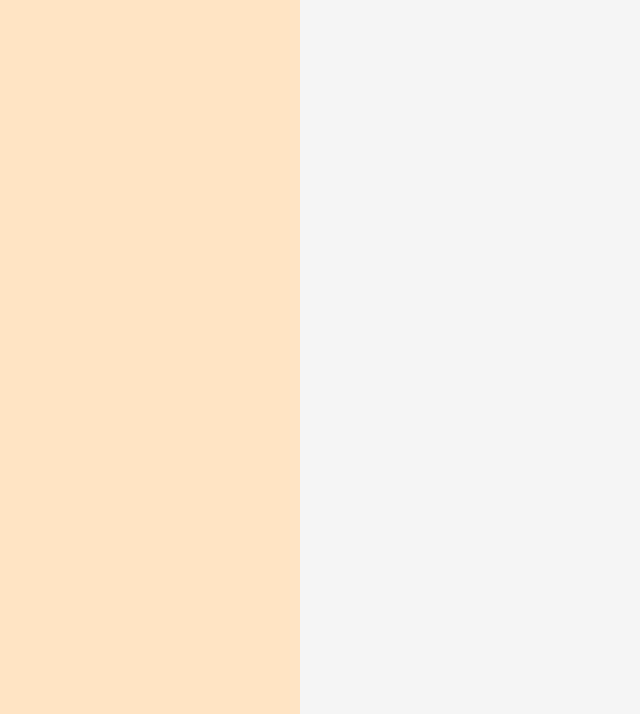
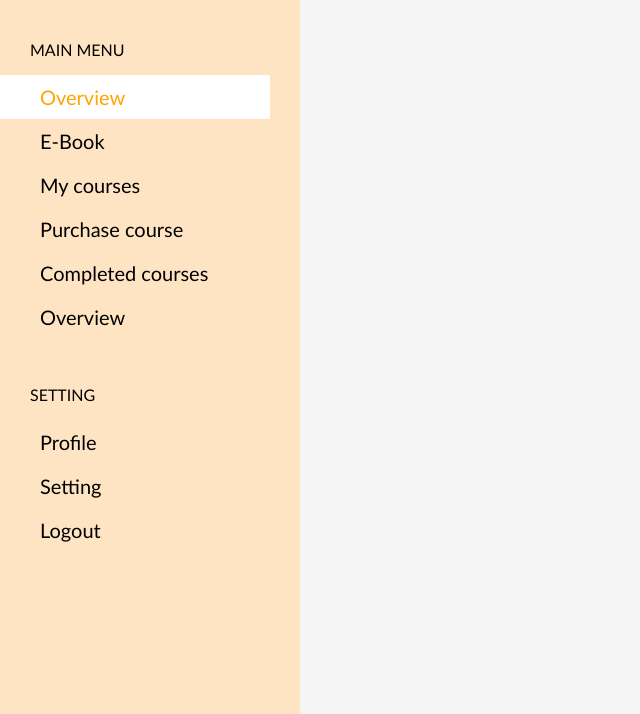
Before and after one commit to JurguteJak/50-grupe-eduhouse, a website: page index.html in a window 1280 px wide. Shown: the part 86-800 px from the top of the page, without its empty margins (0-640 px from the left). Drawn offline with Linux system fonts and the light colour scheme.

Commit message:
Final Aside

```diff
--- /dev/null
+++ b/css/aside.css
@@ -0,0 +1,45 @@
+aside {
+    display: flex;
+    flex-direction: column;
+    gap: 40px;
+    padding: 30px;
+    padding-left: 0;
+    background-color: bisque;
+}
+
+.logo {
+    margin-left: 30px;
+}
+
+.main-nav {
+    display: flex;
+    flex-direction: column;
+    gap: 30px;
+}
+
+.nav-group {
+    display: flex;
+    flex-direction: column;
+}
+
+.nav-group-title {
+    margin-left: 30px;
+    text-transform: uppercase;
+}
+
+.nav-list {
+    display: flex;
+    flex-direction: column;
+
+}
+
+.link {
+    font-size: 20px;
+    padding: 10px 40px;
+    text-decoration: none;
+    color: black;
+}
+.active {
+   background-color: white;
+   color: orange;
+}
--- a/css/main.css
+++ b/css/main.css
@@ -6,11 +6,9 @@ body {
     grid-template-columns: 300px 1fr;
     margin: 0;
     min-height: 100vh;
+    font-family: 'Gill Sans', 'Gill Sans MT', Calibri, 'Trebuchet MS', sans-serif;
 }
 
-aside {
-    background-color: bisque;
-}
 main {
     background-color: whitesmoke;
 }
--- a/index.html
+++ b/index.html
@@ -6,12 +6,34 @@
     <meta name="viewport" content="width=device-width, initial-scale=1.0">
     <title>Document</title>
     <link rel="stylesheet" href="./css/main.css">
+    <link rel="stylesheet" href="./css/aside.css">
 </head>
 
 <body>
 
     <aside>
-        ASIDE
+        <img class="logo" src="./img/logo.png" alt="Logo">
+        <nav class="main-nav">
+            <div class="nav-group">
+                <p class="nav-group-title">Main menu</p>
+                <div class="nav-list">
+                    <a class="link active">Overview</a>
+                    <a class="link">E-Book</a>
+                    <a class="link">My courses</a>
+                    <a class="link">Purchase course</a>
+                    <a class="link">Completed courses</a>
+                    <a class="link">Overview</a>
+                </div>
+            </div>
+            <div class="nav-group">
+                <p class="nav-group-title">Setting</p>
+                <div class="nav-list">
+                    <a class="link">Profile</a>
+                    <a class="link">Setting</a>
+                    <a class="link">Logout</a>
+                </div>
+            </div>
+        </nav>
     </aside>
 
     <main>
```
Also changed, not shown: img/logo.png (added).
